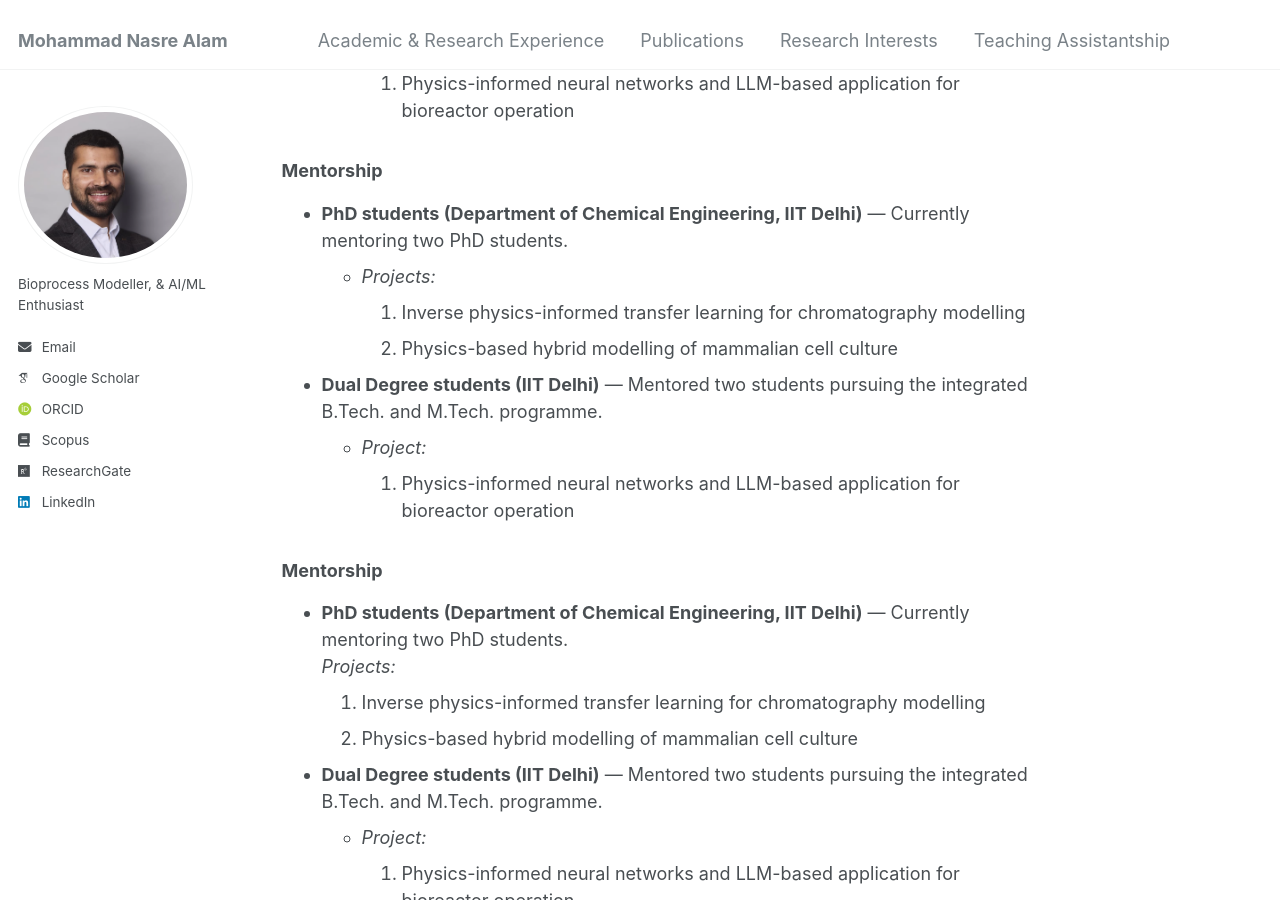
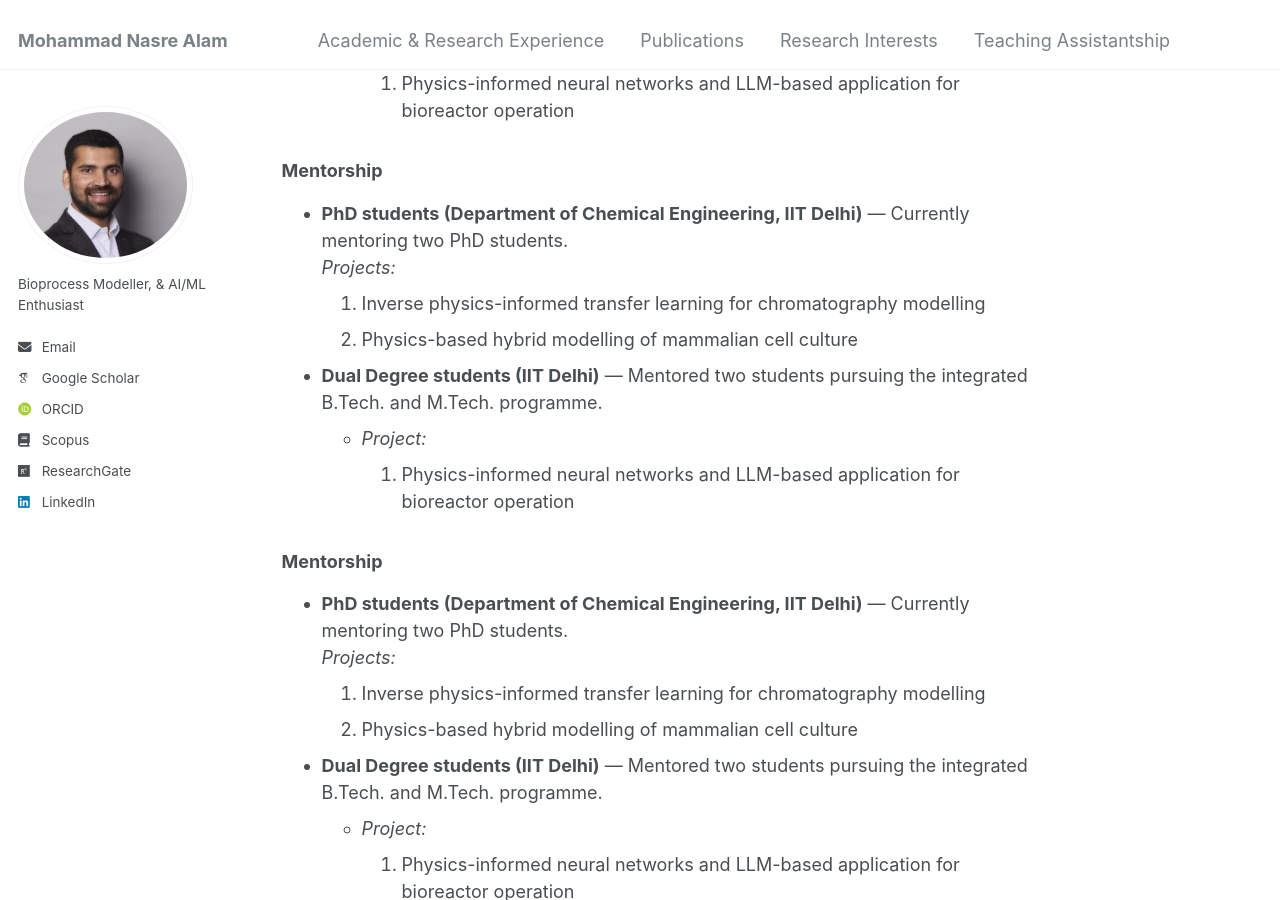
Before and after one commit to mdnasreiit/mdnasreiit.github.io, a Jekyll site: the page built from _pages/teaching_assistantship.md, in a window 1280 px wide and 900 px high, scrolled down 979 px. Built offline with Jekyll 4.4.1, drawn with Linux system fonts in a browser that asks for light colours; some web fonts are replaced.

```diff
--- a/_pages/teaching_assistantship.md
+++ b/_pages/teaching_assistantship.md
@@ -49,8 +49,8 @@ redirect_from:
 
 ### Mentorship
 
-- **PhD students (Department of Chemical Engineering, IIT Delhi)** — Currently mentoring two PhD students.
-  - *Projects:*
+- **PhD students (Department of Chemical Engineering, IIT Delhi)** — Currently mentoring two PhD students.<br>
+  *Projects:* <br>
     1. Inverse physics-informed transfer learning for chromatography modelling
     2. Physics-based hybrid modelling of mammalian cell culture
 
```
